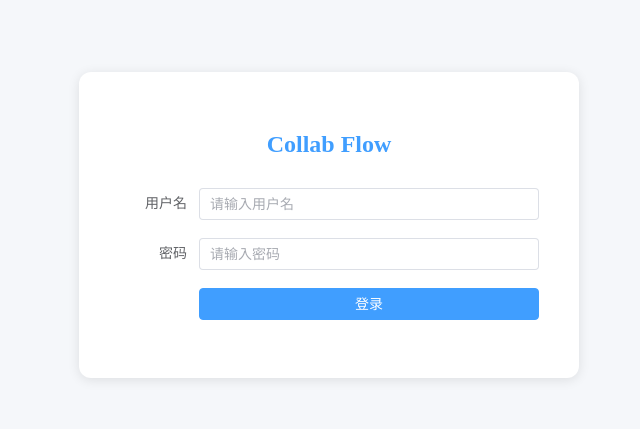
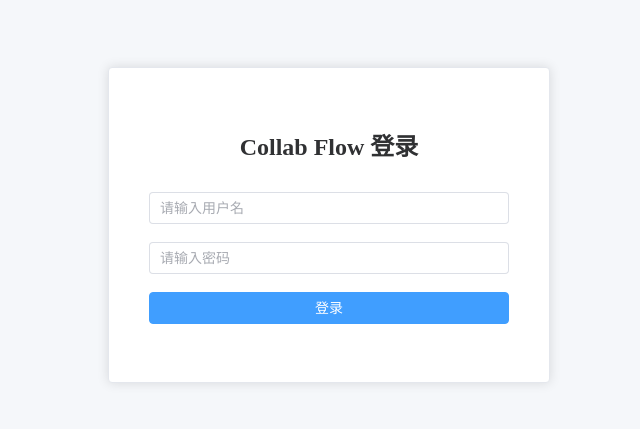
Before and after one commit to Eren1788/Collab-Flow-, a Vue app: page /login in a window 1280 px wide. Shown: the part 183-612 px from the top of the page, without its empty margins (319-959 px from the left). Built offline with nearby package versions, Linux system fonts and the light colour scheme.

Commit message:
新增webSocket功能

```diff
--- a/src/App.vue
+++ b/src/App.vue
@@ -1,12 +1,30 @@
-<!-- <script setup lang="ts">
-import HelloWorld from './components/HelloWorld.vue'
-</script>
+<template>
 
-<template>
-  <HelloWorld />
-</template> -->
-<template>
   <router-view />
+
 </template>
 
-<script setup lang="ts"></script>
+<script setup lang="ts">
+
+import { onMounted } from 'vue'
+
+import { useUserStore } from './store/user'
+
+const userStore = useUserStore()
+
+/**
+ * 页面刷新后恢复连接
+ */
+onMounted(() => {
+
+  if (
+    userStore.token
+    &&
+    userStore.info?.id
+  ) {
+
+    userStore.connectWebSocket()
+  }
+})
+
+</script>
--- a/src/router/index.ts
+++ b/src/router/index.ts
@@ -9,13 +9,21 @@ import TaskList from '../views/TaskList.vue'
 import CommentList from '../views/CommentList.vue'
 import FileList from '../views/FileList.vue'
 
+import { useUserStore } from '../store/user'
+
 const routes = [
 
+  /**
+   * 登录页
+   */
   {
     path:'/login',
     component:Login
   },
 
+  /**
+   * 首页布局
+   */
   {
     path:'/',
     component:Home,
@@ -24,27 +32,41 @@ const routes = [
 
     children:[
 
+      /**
+       * 用户管理
+       */
       {
         path:'users',
         component:UserList
       },
 
+      /**
+       * 项目管理
+       */
       {
         path:'projects',
         component:ProjectList
       },
 
+      /**
+       * 任务管理
+       */
       {
         path:'tasks',
         component:TaskList
       },
 
+      /**
+       * 评论管理
+       */
       {
         path:'comments',
         component:CommentList
       },
 
-      // 文件模块
+      /**
+       * 文件管理
+       */
       {
         path:'files',
         component:FileList
@@ -62,4 +84,49 @@ const router = createRouter({
   routes
 })
 
+/**
+ * 路由守卫
+ */
+router.beforeEach((to, from, next) => {
+
+  const userStore = useUserStore()
+
+  /**
+   * 未登录
+   */
+  if(
+
+    to.path !== '/login'
+
+    &&
+
+    !userStore.token
+
+  ){
+
+    next('/login')
+
+    return
+  }
+
+  /**
+   * 已登录
+   * 自动恢复WebSocket连接
+   */
+  if(
+
+    userStore.token
+
+    &&
+
+    userStore.info?.id
+
+  ){
+
+    userStore.connectWebSocket()
+  }
+
+  next()
+})
+
 export default router
--- a/src/store/user.ts
+++ b/src/store/user.ts
@@ -1,22 +1,67 @@
 import { defineStore } from 'pinia'
 
+import websocket from '../utils/websocket'
+
 export const useUserStore = defineStore('user', {
+
   state: () => ({
+
     token: localStorage.getItem('token') || '',
-    info: {} as any
+
+    info: JSON.parse(localStorage.getItem('userInfo') || '{}')
+
   }),
+
   actions: {
+
+    /**
+     * 设置token
+     */
     setToken(token: string){
+
       this.token = token
+
       localStorage.setItem('token', token)
     },
+
+    /**
+     * 设置用户信息
+     */
     setUserInfo(info: any){
+
       this.info = info
+
+      localStorage.setItem(
+        'userInfo',
+        JSON.stringify(info)
+      )
     },
+
+    /**
+     * 建立WebSocket连接
+     */
+    connectWebSocket(){
+
+      if(this.info?.id){
+
+        websocket.connect(this.info.id)
+      }
+    },
+
+    /**
+     * 退出登录
+     */
     logout(){
+
       this.token = ''
+
       this.info = {}
+
       localStorage.removeItem('token')
+
+      localStorage.removeItem('userInfo')
+
+      websocket.disconnect()
     }
   }
 })
--- /dev/null
+++ b/src/utils/websocket.ts
@@ -0,0 +1,91 @@
+import { ElNotification } from 'element-plus'
+
+class WebSocketService {
+
+  private socket: WebSocket | null = null
+
+  /**
+   * 建立连接
+   */
+  connect(userId: number) {
+
+    // 避免重复连接
+    if (this.socket && this.socket.readyState === WebSocket.OPEN) {
+      return
+    }
+
+    this.socket = new WebSocket(
+      `ws://localhost:8080/ws/notification?userId=${userId}`
+    )
+
+    /**
+     * 连接成功
+     */
+    this.socket.onopen = () => {
+
+      console.log('WebSocket连接成功')
+    }
+
+    /**
+     * 接收消息
+     */
+    this.socket.onmessage = (event) => {
+
+      console.log('收到WebSocket消息：', event.data)
+
+      const data = JSON.parse(event.data)
+
+      ElNotification({
+        title: '系统通知',
+        message: data.content,
+        type: 'success',
+        duration: 3000
+      })
+    }
+
+    /**
+     * 连接关闭
+     */
+    this.socket.onclose = () => {
+
+      console.log('WebSocket已断开')
+    }
+
+    /**
+     * 连接异常
+     */
+    this.socket.onerror = (error) => {
+
+      console.error('WebSocket异常', error)
+    }
+  }
+
+  /**
+   * 关闭连接
+   */
+  disconnect() {
+
+    if (this.socket) {
+
+      this.socket.close()
+
+      this.socket = null
+    }
+  }
+
+  /**
+   * 发送消息
+   */
+  send(message: string) {
+
+    if (
+      this.socket &&
+      this.socket.readyState === WebSocket.OPEN
+    ) {
+
+      this.socket.send(message)
+    }
+  }
+}
+
+export default new WebSocketService()
--- a/src/views/Login.vue
+++ b/src/views/Login.vue
@@ -2,19 +2,13 @@
 
   <div class="login-container">
 
-    <div class="login-box">
+    <el-card class="login-card">
 
-      <h2 class="title">
-        Collab Flow
-      </h2>
+      <h2 class="title">Collab Flow 登录</h2>
 
-      <el-form
-        :model="loginForm"
-        label-width="80px"
-        @keyup.enter="handleLogin"
-      >
+      <el-form :model="loginForm">
 
-        <el-form-item label="用户名">
+        <el-form-item>
 
           <el-input
             v-model="loginForm.username"
@@ -23,7 +17,7 @@
 
         </el-form-item>
 
-        <el-form-item label="密码">
+        <el-form-item>
 
           <el-input
             v-model="loginForm.password"
@@ -38,7 +32,7 @@
 
           <el-button
             type="primary"
-            style="width:100%;"
+            style="width:100%"
             @click="handleLogin"
           >
             登录
@@ -48,7 +42,7 @@
 
       </el-form>
 
-    </div>
+    </el-card>
 
   </div>
 
@@ -58,18 +52,23 @@
 
 import { reactive } from 'vue'
 
+import { useRouter } from 'vue-router'
+
 import { ElMessage } from 'element-plus'
 
-import { useRouter } from 'vue-router'
+import request from '../utils/request'
 
 import { useUserStore } from '../store/user'
 
-import { loginApi } from '../api/user'
+import websocket from '../utils/websocket'
 
 const router = useRouter()
 
 const userStore = useUserStore()
 
+/**
+ * 登录表单
+ */
 const loginForm = reactive({
 
   username:'',
@@ -77,37 +76,57 @@ const loginForm = reactive({
   password:''
 })
 
-const handleLogin = async ()=>{
-
-  if(!loginForm.username){
-
-    ElMessage.warning('请输入用户名')
-
-    return
-  }
-
-  if(!loginForm.password){
-
-    ElMessage.warning('请输入密码')
-
-    return
-  }
+/**
+ * 登录
+ */
+const handleLogin = async () => {
 
   try{
 
-    const res:any = await loginApi(loginForm)
+    /**
+     * 登录接口
+     */
+    const loginRes:any = await request({
 
-    const token = res.data.token
+      url:'/user/login',
 
-    userStore.setToken(token)
+      method:'post',
+
+      data:loginForm
+    })
+
+    /**
+     * 保存token
+     */
+    userStore.setToken(loginRes.data.token)
+
+    /**
+     * 获取用户信息
+     */
+    const userInfoRes:any = await request({
+
+      url:'/user/info',
+
+      method:'get'
+    })
+
+    /**
+     * 保存用户信息
+     */
+    userStore.setUserInfo(userInfoRes.data)
+
+    /**
+     * 建立WebSocket连接
+     */
+    websocket.connect(userInfoRes.data.id)
 
     ElMessage.success('登录成功')
 
-    router.push('/users')
+    router.push('/')
 
   }catch(error){
 
-    console.log(error)
+    console.error(error)
   }
 }
 
@@ -130,17 +149,11 @@ const handleLogin = async ()=>{
   background:#f5f7fa;
 }
 
-.login-box{
+.login-card{
 
-  width:420px;
+  width:400px;
 
-  padding:40px;
-
-  background:#fff;
-
-  border-radius:12px;
-
-  box-shadow:0 2px 12px rgba(0,0,0,.1);
+  padding:20px;
 }
 
 .title{
@@ -148,8 +161,6 @@ const handleLogin = async ()=>{
   text-align:center;
 
   margin-bottom:30px;
-
-  color:#409EFF;
 }
 
 </style>
```
